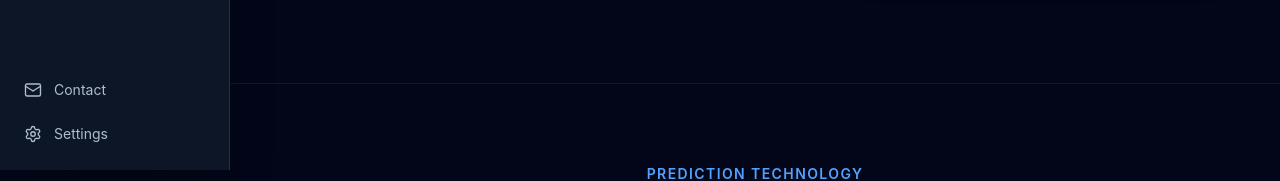
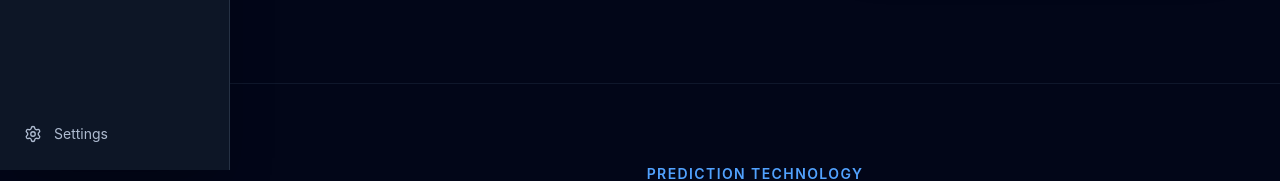
Before and after one commit to vikashkumar97983282-glitch/PredictHub, a React (Vite) app in the folder Frontend/: page / in a window 1280 px wide. Shown: the part 630-811 px from the top of the page. Built offline with nearby package versions, Linux system fonts and the light colour scheme; no server answers.

Commit message:
update sidebar .

```diff
--- a/Frontend/src/components/sidebar.jsx
+++ b/Frontend/src/components/sidebar.jsx
@@ -306,49 +306,6 @@ function Sidebar({
         {/* ================= SETTINGS ================= */}
 
         <div className="mt-auto px-3 pb-4">
-          {/* Contact */}
-
-          <Link
-            to="/contact"
-            onClick={() => {
-              if (window.innerWidth < 1024) {
-                onCloseMobileMenu();
-              }
-            }}
-            title={!isExpanded ? "Contact" : ""}
-            className={`
-              mb-1
-              flex
-              h-10
-              w-full
-              items-center
-              rounded-md
-              text-sm
-              transition
-
-              ${
-                !isExpanded
-                  ? "justify-center px-0"
-                  : "gap-3 px-3"
-              }
-
-              ${
-                location.pathname === "/contact"
-                  ? "bg-[#1b2637] text-white"
-                  : "text-[#aebbd0] hover:bg-[#172235] hover:text-white"
-              }
-            `}
-          >
-            <Mail
-              size={18}
-              strokeWidth={1.8}
-              className="shrink-0"
-            />
-
-            {isExpanded && (
-              <span>Contact</span>
-            )}
-          </Link>
 
           {/* Settings */}
 
```
